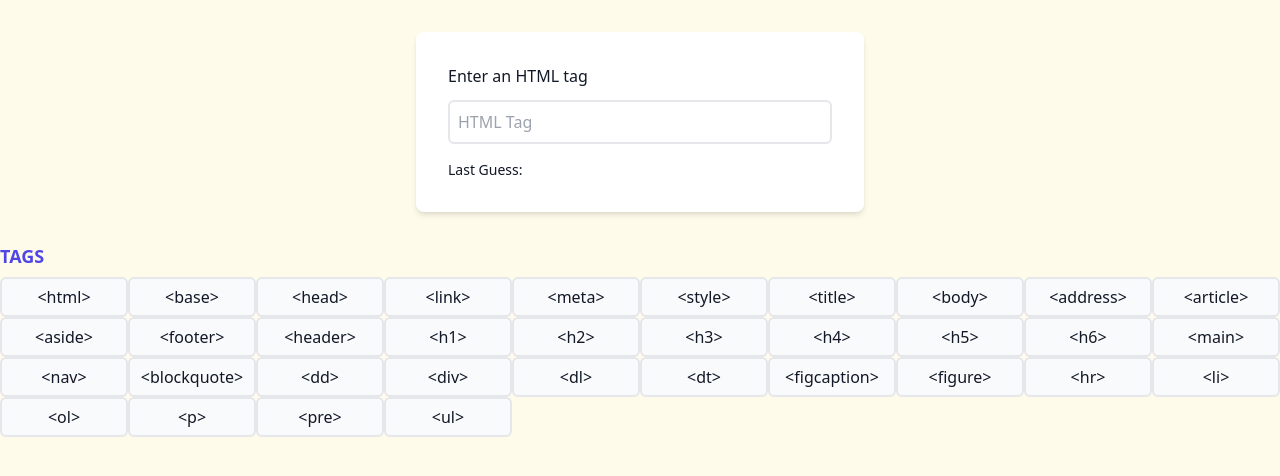
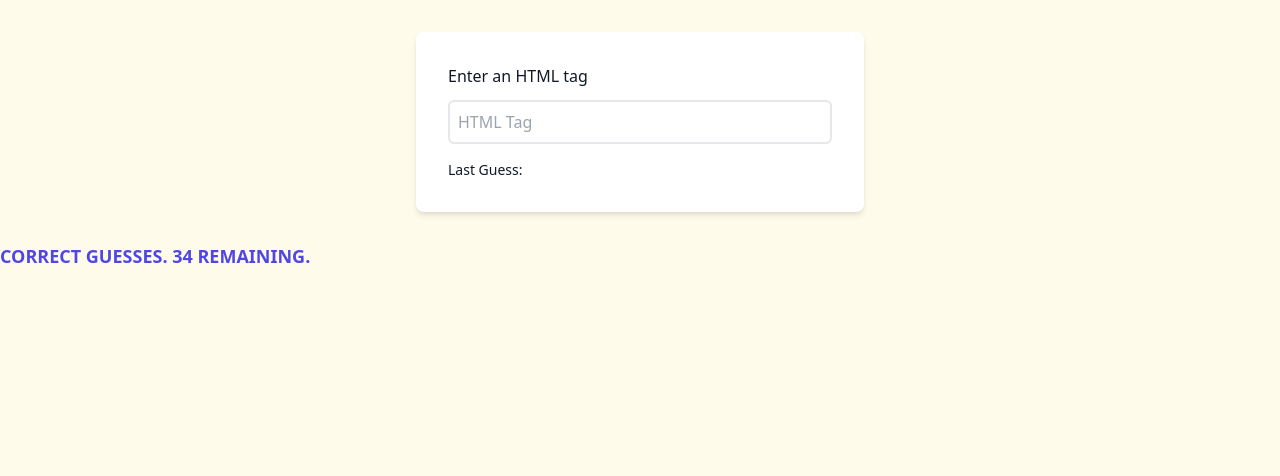
Before and after one commit to TraekWells/html-quiz, a React (Create React App) app: page /quiz in a window 1280 px wide. Shown: the top 476 px of the page. Built offline with nearby package versions, Linux system fonts and the light colour scheme.

Commit message:
Added in proper guess check and remaining count. Feels good to get a win.

```diff
--- a/src/components/Quiz.js
+++ b/src/components/Quiz.js
@@ -4,6 +4,7 @@ import GuessInput from "./GuessInput";
 
 const Quiz = () => {
   const [tags, setTags] = useState([]);
+  const [correctGuesses, setCorrectGuesses] = useState([]);
   const [guess, setGuess] = useState("");
 
   useEffect(() => {
@@ -17,17 +18,33 @@ const Quiz = () => {
     getTags();
   }, []);
 
+  useEffect(() => {
+    tags.forEach((tag) => {
+      if (guess === tag.tag && !correctGuesses.includes(guess)) {
+        setCorrectGuesses([...correctGuesses, { tag: guess }]);
+      }
+    });
+  }, [guess]);
+
   return (
     <>
       <section className="bg-white m-8 p-8 rounded-lg shadow-md max-w-md mx-auto">
-        <GuessInput setGuess={setGuess} />
+        <GuessInput setGuess={setGuess} guess={guess} />
       </section>
       <div className="container m-8 mx-auto">
-        <p className="uppercase mb-2 leading-snug font-semibold text-indigo-600">
+        {/* <p className="uppercase mb-2 leading-snug font-semibold text-indigo-600">
           Tags
         </p>
         <ul className="flex flex-wrap">
           {tags.map((tag, index) => {
+            return <Tag link={tag.link} tag={tag.tag} key={index} />;
+          })}
+        </ul> */}
+        <p className="uppercase mb-2 leading-snug font-semibold text-indigo-600">
+          Correct Guesses. {tags.length - correctGuesses.length} remaining.
+        </p>
+        <ul className="flex flex-wrap">
+          {correctGuesses.map((tag, index) => {
             return <Tag link={tag.link} tag={tag.tag} key={index} />;
           })}
         </ul>
```
